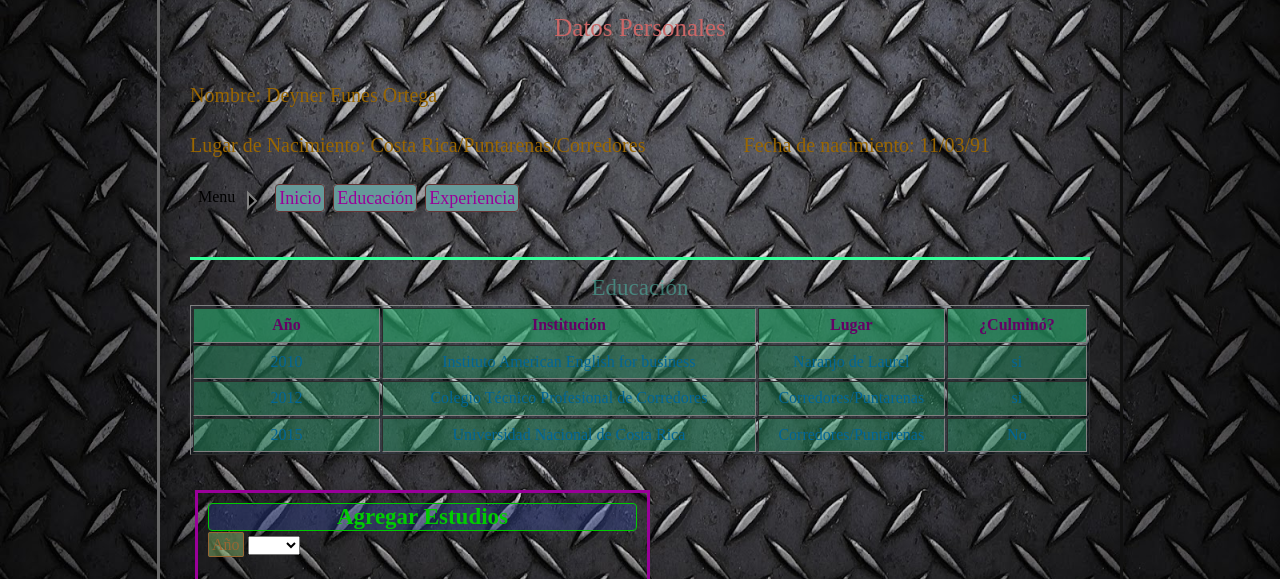
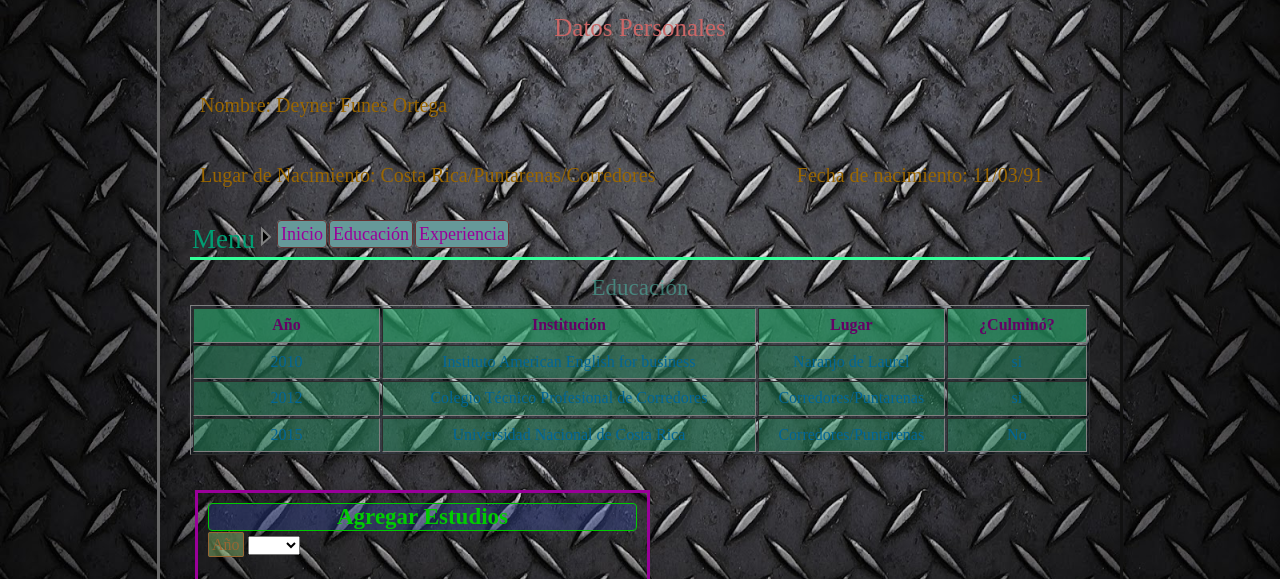
Before and after one commit to Deyfunes/Proyecto_Fundamentos-de-Html, a plain HTML site: page FUNDAMENTOS DE HTML/Educación.html in a window 1280 px wide. Shown: the part 206-785 px from the top of the page. Drawn offline with Linux system fonts and the light colour scheme.

Commit message:
Update Educación.css

```diff
--- a/FUNDAMENTOS DE HTML/Educación.css
+++ b/FUNDAMENTOS DE HTML/Educación.css
@@ -37,7 +37,6 @@ header{
 #mainhead > h1{
 	text-align:left;
 	width: 750px;
-	text-shadow:#CC9999;
 	border-bottom: 4px solid #996666;
 	float: right;
 	font: 35px "Times New Roman", Times, serif;
@@ -74,8 +73,8 @@ header{
 
  h2, h3{
  	font: 20px "Times New Roman", Times, serif;
- 	width: 500px;
-	margin: 0;
+ 	width: 550px;
+	margin: 10px 10px;
 	color: #996600;
 	height: 50px;
 	float:left;
@@ -84,18 +83,34 @@ header{
  #date{
  	width: 300px;
 	float:left;
-	text-align:right;
+	text-align:center;
  }
  #menu{
-	 width: 350px;
-	height: 60px;
+	 width: 400px;
+	height: 42px;
  }
+nav{
+	width: 400px;
+ 	height: 40px;
+
+}
 
  nav li{
 	float:left;
 	display:inline;
-	margin-left: 8px;
-	margin-top: 4px;
+	margin-left: 2px;
+
+}
+nav li:first-child{
+	color:#009E73;
+	float: left;
+	font: 27px "Calisto Mt";
+
+}
+
+nav li:nth-child(2){
+	width: 18px;
+	float: left;
 }
 
 nav li a{
@@ -104,6 +119,7 @@ nav li a{
 	padding: 3px 3px 3px 3px;
 	border: 1px solid #663333;
 	border-radius: 4px;
+	margin: 0;
 	background-color:#669999;
 	font: 18px "Times New Roman", Times, serif;
 
```
